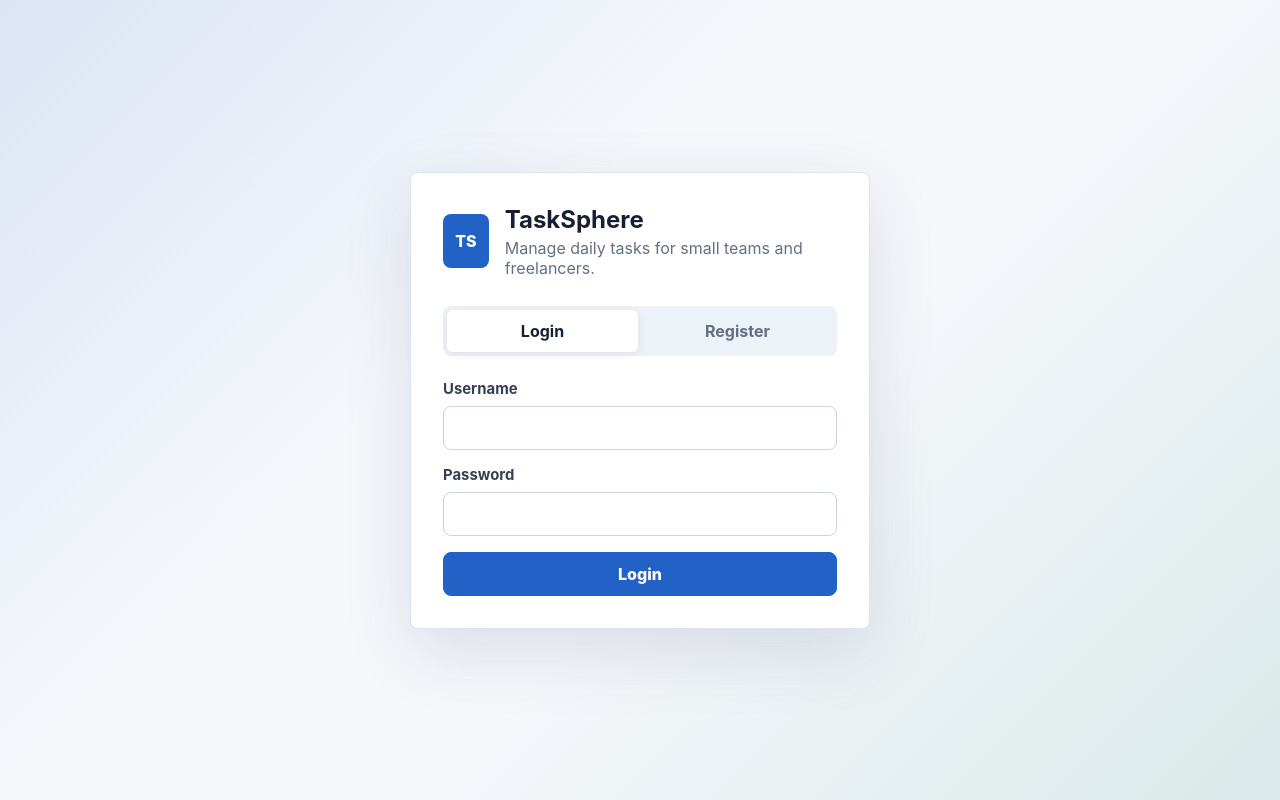
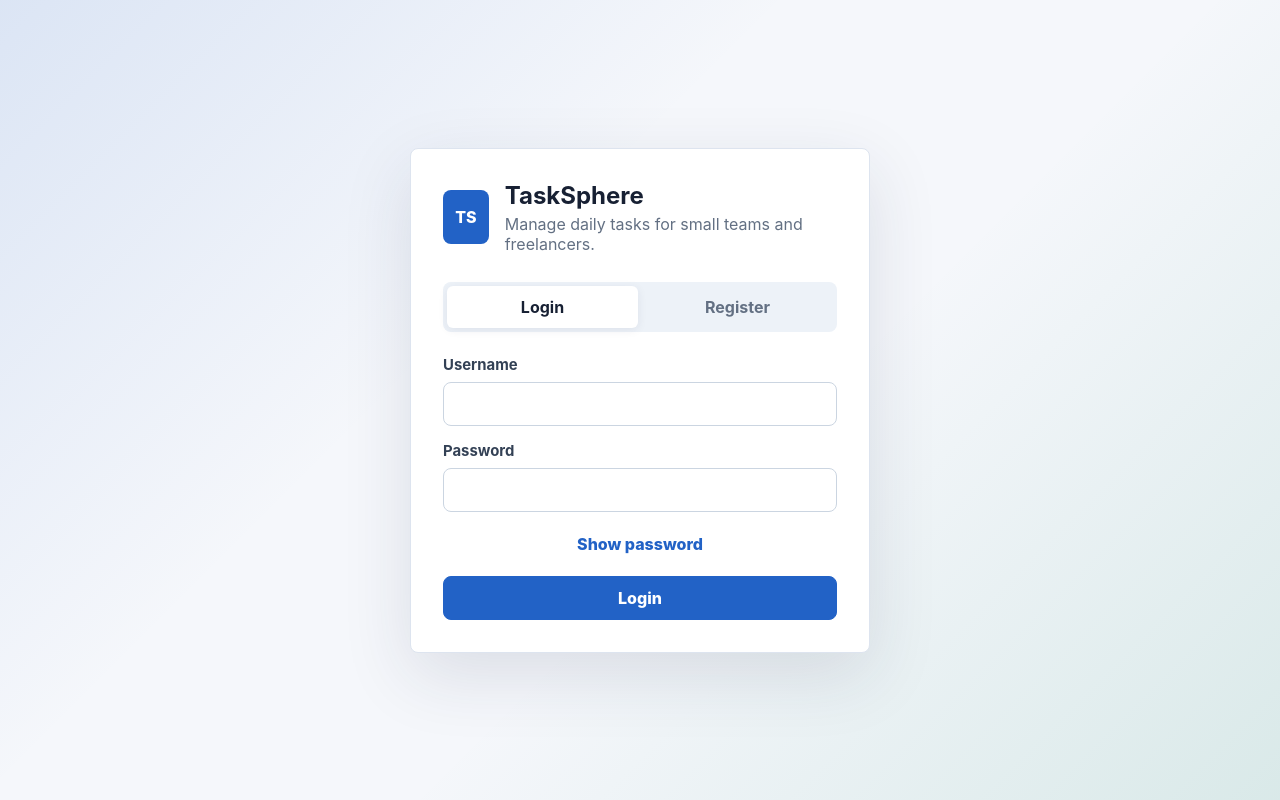
Before and after one commit to jason127vip-dot/assignment2forTeam, a React (Vite) app in the folder frontend/: page / in a window 1280 px wide. Built offline with nearby package versions, Linux system fonts and the light colour scheme; no server answers.

Commit message:
Add password visibility control to login

```diff
--- a/frontend/src/auth/LoginForm.jsx
+++ b/frontend/src/auth/LoginForm.jsx
@@ -5,6 +5,7 @@
   const [form, setForm] = useState({ username: "", password: "" });
   const [error, setError] = useState("");
   const [isSubmitting, setIsSubmitting] = useState(false);
+  const [showPassword, setShowPassword] = useState(false);
 
   function updateField(event) {
     setForm((current) => ({
@@ -48,7 +49,7 @@
         Password
         <input
           name="password"
-          type="password"
+          type={showPassword ? "text" : "password"}
           value={form.password}
           onChange={updateField}
           autoComplete="current-password"
@@ -56,6 +57,15 @@
           required
         />
       </label>
+
+      <button
+        className="text-action"
+        type="button"
+        aria-pressed={showPassword}
+        onClick={() => setShowPassword((current) => !current)}
+      >
+        {showPassword ? "Hide password" : "Show password"}
+      </button>
 
       {error && <p className="form-error">{error}</p>}
 
```
